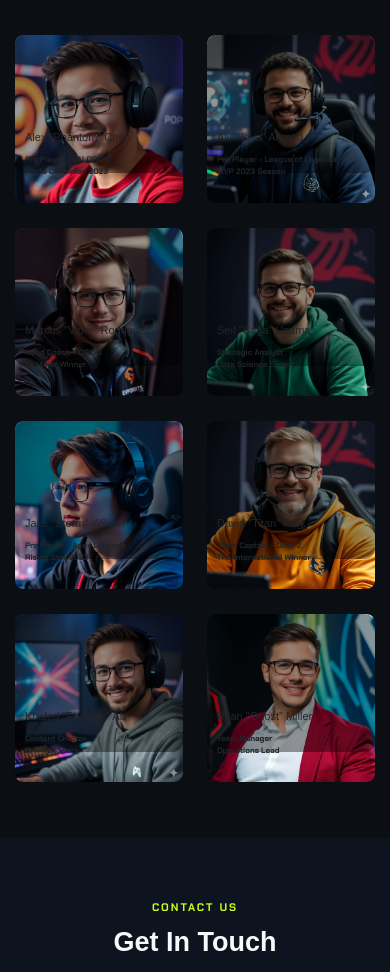
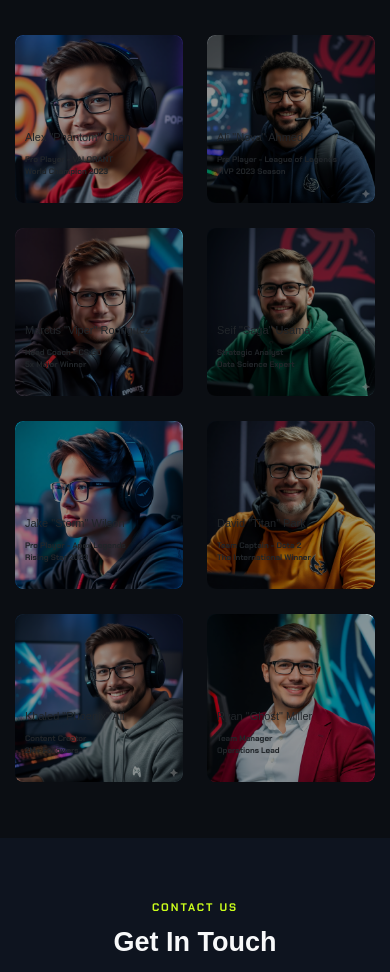
Before and after one commit to ganna66/Games-Arena, a plain HTML site: page index.html in a window 390 px wide. Shown: the part 3240-4212 px from the top of the page. Drawn offline with Linux system fonts and the light colour scheme; a web font is replaced by a local one.

Commit message:
Refactor media queries in media.css

```diff
--- a/css/media.css
+++ b/css/media.css
@@ -442,6 +442,43 @@
   .arrows-right {
     right: -10px;
   }
+  * Team image container */
+  .team-member {
+    position: relative;
+    overflow: hidden;
+  }
+
+  .team-member .inner {
+    position: relative;
+    overflow: hidden;
+    border-radius: 10px;
+  }
+
+  /* Overlay */
+  .team-member .for-opacity {
+    position: absolute;
+    inset: 0 !important;
+    width: 100%;
+    height: 100%;
+    bottom: 0 !important;
+    left: 0;
+    right: 0;
+    top: 0;
+
+    background-color: rgba(0, 0, 0, 0.4);
+    transform: none !important;
+  }
+
+  /* Don't move the overlay on mobile */
+  .team-member:hover .for-opacity {
+    transform: none !important;
+  }
+
+  /* Keep text above overlay */
+  .team-member-caption,
+  .nick-Name {
+    z-index: 5;
+  }
 }
 
 
```
